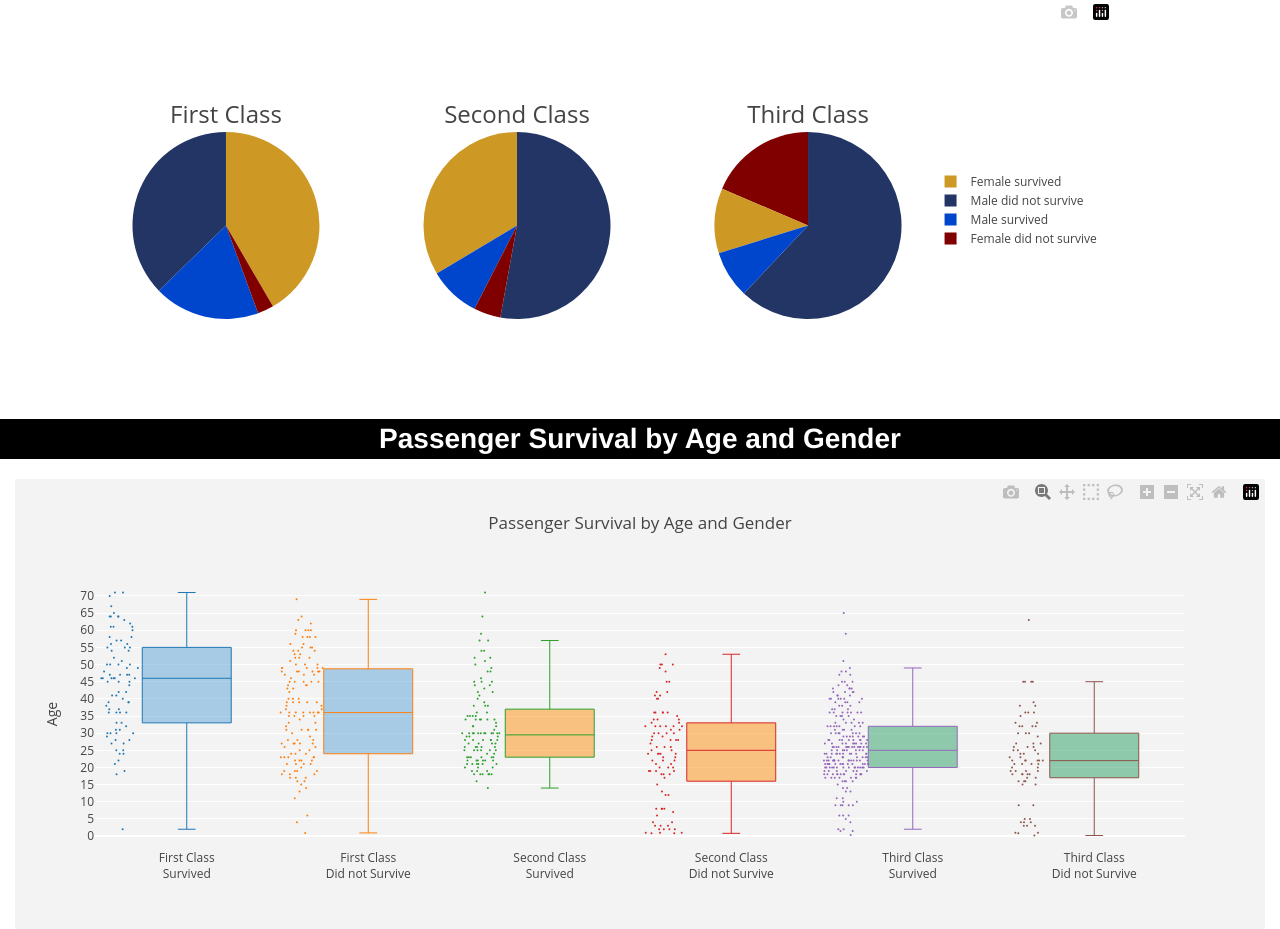
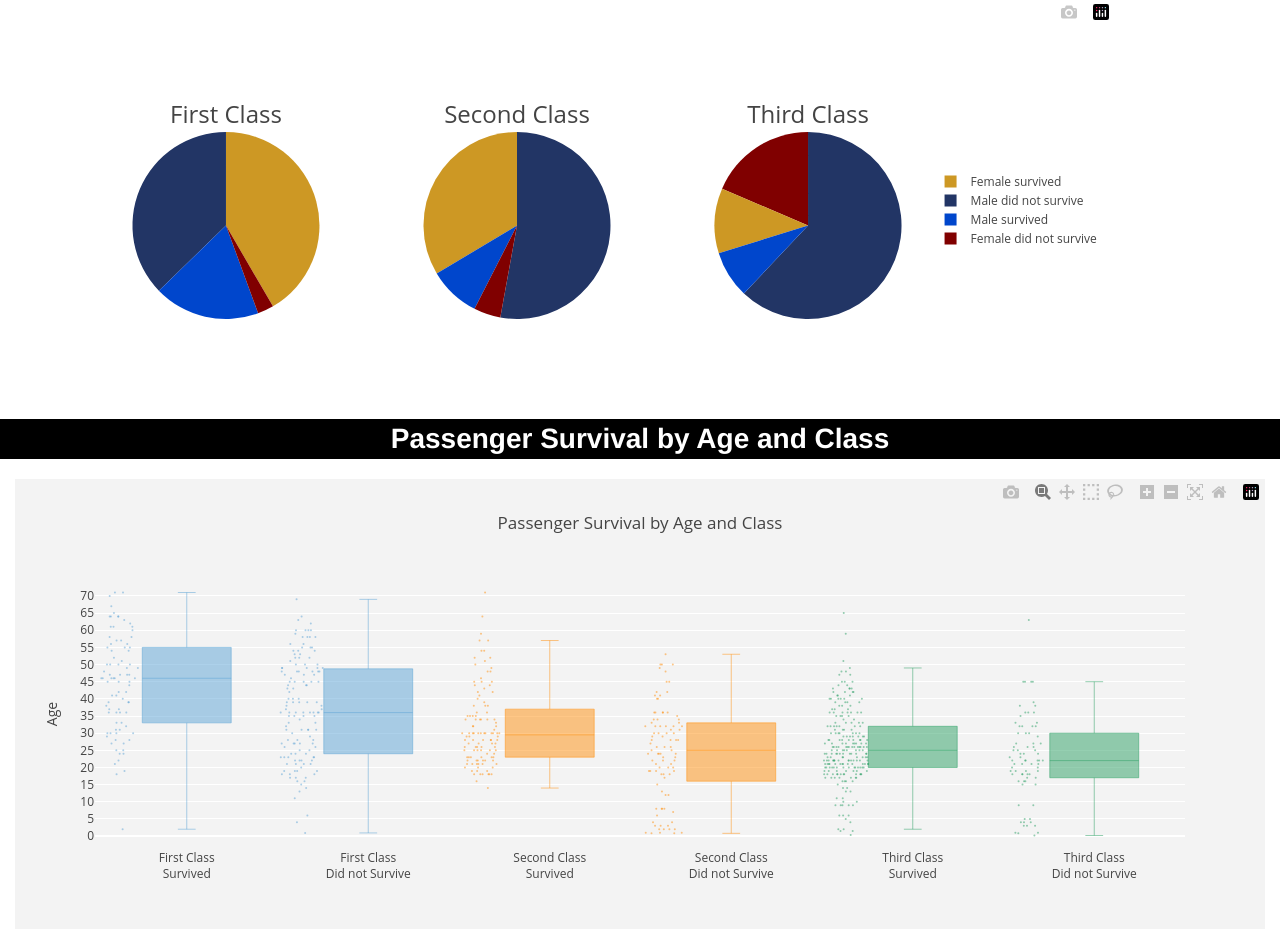
Before and after one commit to deepavadakan/Titanic-Full-Stack-App, a Flask app: page / in a window 1280 px wide. Shown: the part 1431-2360 px from the top of the page. Run offline with Flask 2, Linux system fonts and the light colour scheme; data comes from the database, SQL or seed files in the repository; some libraries are stand-ins or nearby versions.

Commit message:
boxplots

```diff
--- a/static/js/visuals.js
+++ b/static/js/visuals.js
@@ -396,7 +396,8 @@ function plotBoxPlot() {
                 whiskerwidth: 0.2,
                 fillcolor: colors[i],
                 marker: {
-                    size: 2
+                    size: 2,
+                    color: colors[i]
                 },
                 line: {
                     width: 1
@@ -406,7 +407,7 @@ function plotBoxPlot() {
         };
 
         layout = {
-            title: 'Passenger Survival by Age and Gender',
+            title: 'Passenger Survival by Age and Class',
             yaxis: {
                 title: 'Age',
                 autorange: true,
--- a/templates/index.html
+++ b/templates/index.html
@@ -50,7 +50,7 @@
       <div id="pie-passenger"></div>
     </div>
     <div class="row header-row">
-      Passenger Survival by Age and Gender
+      Passenger Survival by Age and Class
     </div>
     <div class="container-fluid">
       <div id="boxplot-passenger"></div>
```
